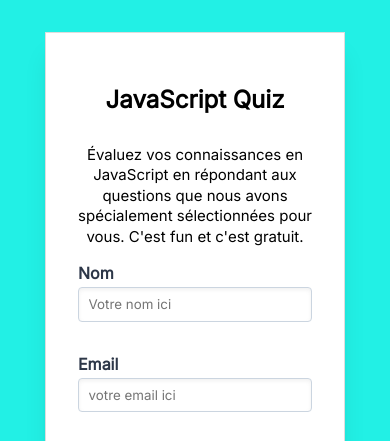
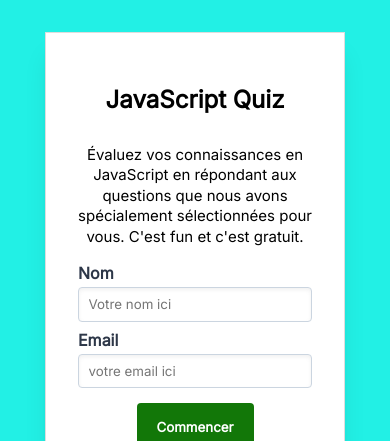
Before and after one commit to herilion/QuizApp, a plain HTML site: page index.html in a window 390 px wide. Shown: the top 441 px of the page. Drawn offline with Linux system fonts and the light colour scheme.

```diff
--- a/style.css
+++ b/style.css
@@ -282,11 +282,11 @@
             background-clip: padding-box;
         }
         .input-group {
-            margin-bottom: 2rem;
+            margin-bottom: 0.5rem;
             position: relative;
         }
         .error-message {
-            font-size: .85rem;
+            font-size: .80rem;
             color: red;
         }
         .button {
@@ -300,6 +300,7 @@
             width: 50%;
             text-align: center;
             cursor: pointer;
+            margin-top: 0.4rem;
         }
         .buttonContain {
             display: flex;
```
